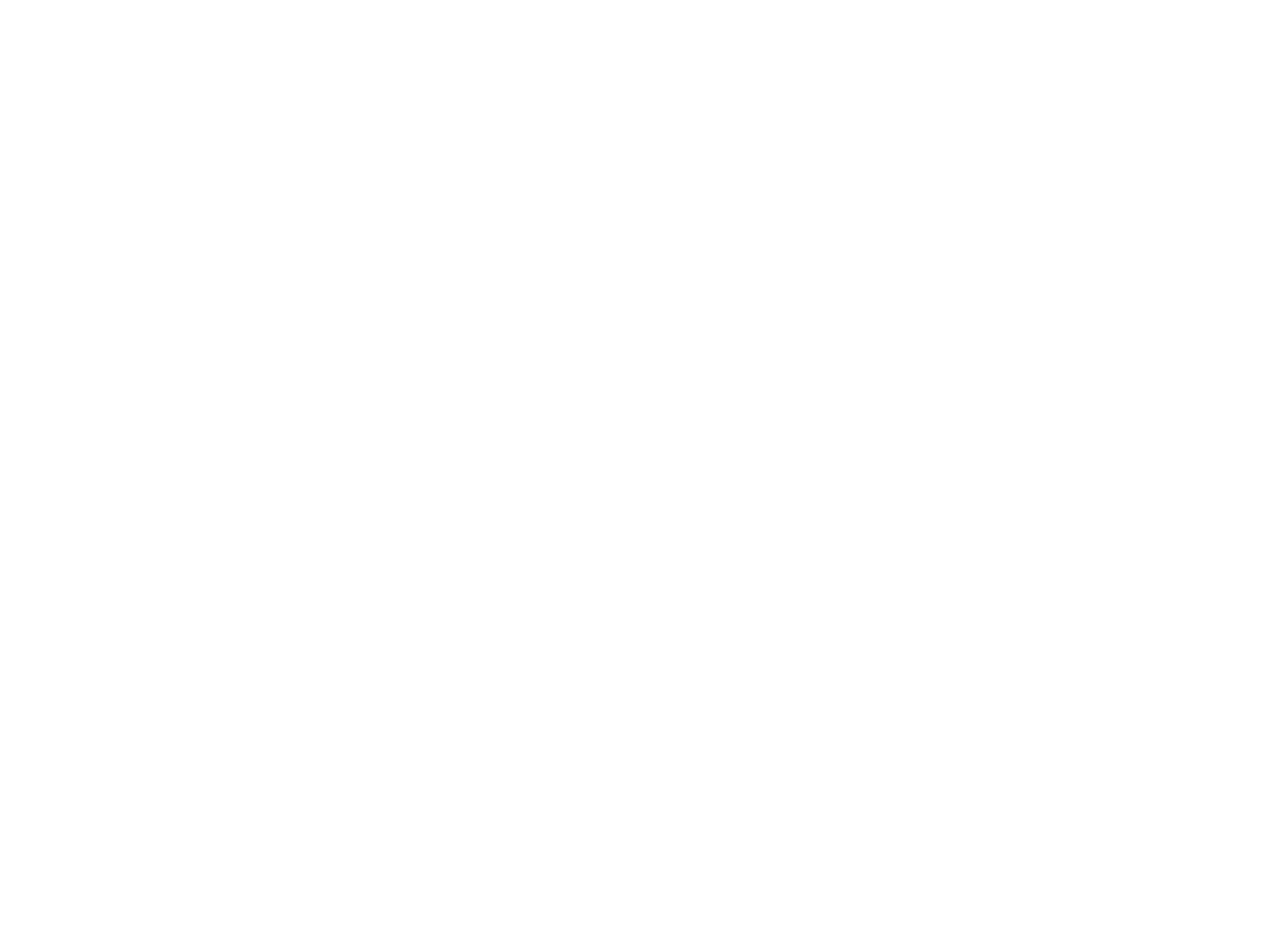
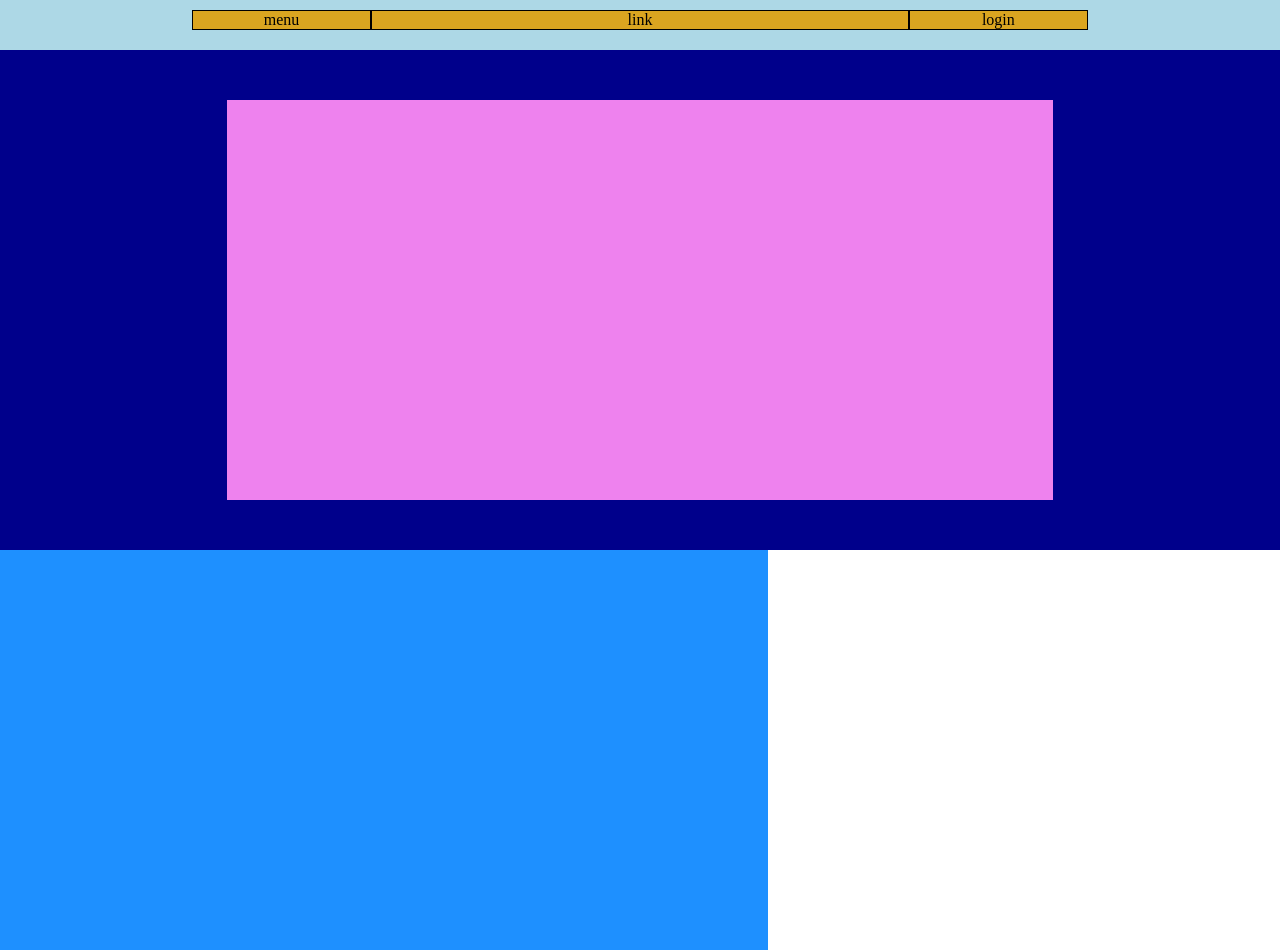
Before and after one commit to FabioMasciarelli/htmlcss-struttura-discord, a plain HTML site: page index.html in a window 1280 px wide. Before the commit the page ends 800 px from the top, so only its background shows below. Drawn offline with Linux system fonts and the light colour scheme.

Commit message:
add: header

```diff
--- a/css/style.css
+++ b/css/style.css
@@ -3,3 +3,55 @@
     padding: 0;
     box-sizing: border-box;
 }
+
+.default-spacing{
+    width: 70%;
+    margin: 0 auto;
+}
+
+header{
+    background-color: #add8e6;
+    height: 50px;
+    padding: 10px;
+}
+
+.header{
+    padding:10px 0;
+}
+
+nav{
+    display: flex;
+    text-align: center;
+    background-color:#daa520;
+
+}
+
+.twenty{
+    width: 20%;
+    border: 1px solid black;
+}
+
+.sixty{
+    width: 60%;
+    border: 1px solid black;
+}
+
+.blue{
+    background-color: #00008b;
+    padding: 20px 50px;
+}
+
+.square-pink{
+    width: 70%;
+    background-color: #ee82ee;
+    margin: 30px auto;
+    /* debug */
+    height: 400px;
+}
+
+.sky-left{
+    width: 60%;
+    background-color: #1e90ff;
+    /* debug */
+    height: 400px;
+}
--- a/index.html
+++ b/index.html
@@ -1,10 +1,32 @@
 <!DOCTYPE html>
 <html lang="en">
+
 <head>
     <link rel="stylesheet" href="css/style.css">
     <title>Discord</title>
 </head>
+
 <body>
 
+    <header class="header">
+        <nav class="default-spacing">
+            <div class="twenty">menu</div>
+            <div class="sixty">link</div>
+            <div class="twenty">login</div>
+        </nav>
+    </header>
+    <main>
+        <!-- prima pagina -->
+        <div class="blue">
+            <div class="square-pink"></div>
+        </div>
+        <!-- seconda pagina -->
+        <div class="white">
+            <div class="sky-left"></div>
+            <div class="pink-right"></div>
+        </div>
+    </main>
+
 </body>
+
 </html>
```
